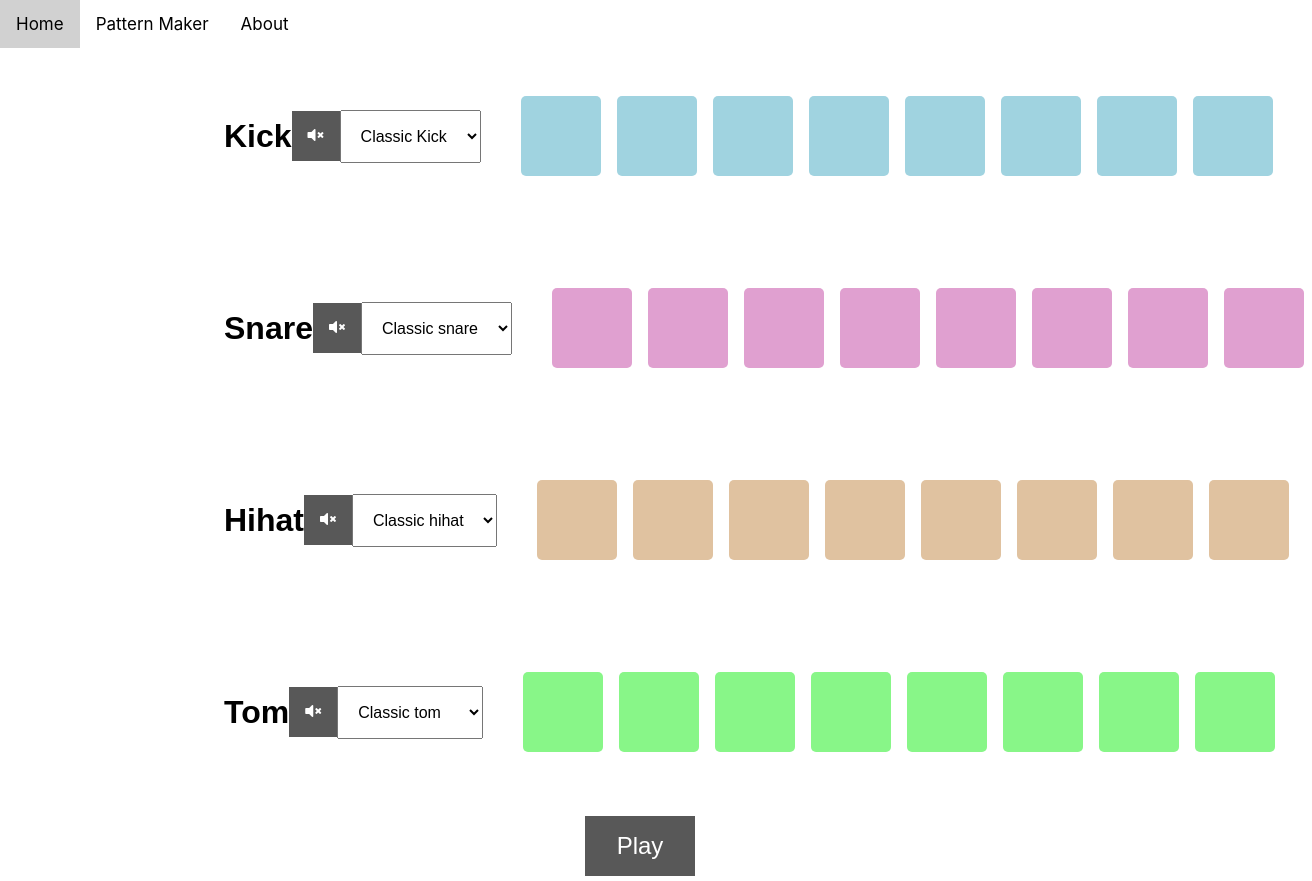
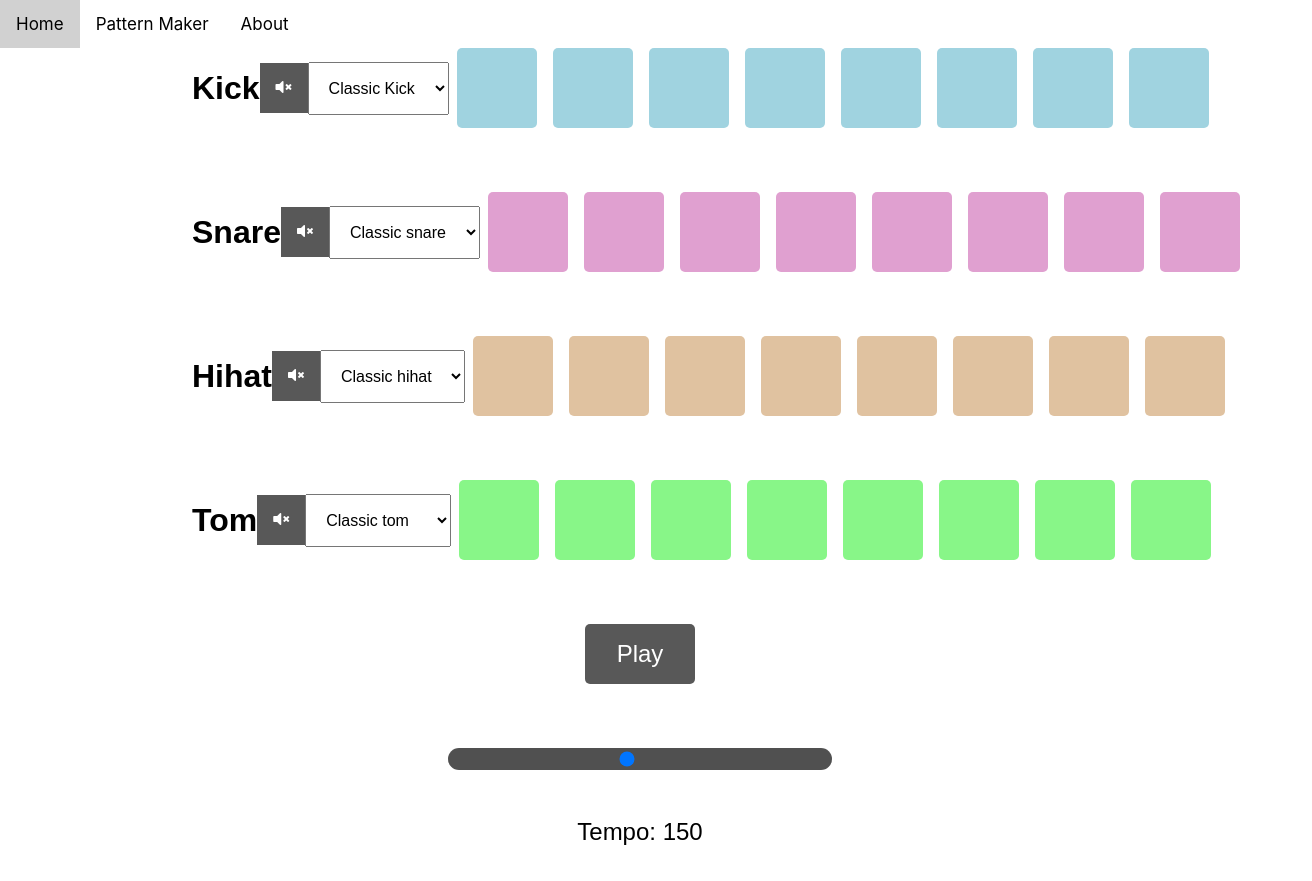
Before and after one commit to PontusBontus/BeatMaker, a plain HTML site: page PatternMaker/PatternMaker.html in a window 1280 px wide. Shown: the top 881 px of the page, 1312 px wide, since content can reach past the window. Drawn offline with Linux system fonts and the light colour scheme.

Commit message:
egewegwe

```diff
--- a/PatternMaker/patternmaker.css
+++ b/PatternMaker/patternmaker.css
@@ -86,7 +86,7 @@ i, svg {
   justify-content: space-between;
   align-items: center;
   width: 70%;
-  margin-top: 5rem;
+  margin-top: 2rem;
 }
 .kick,
 .snare,
@@ -99,7 +99,6 @@ i, svg {
   justify-content: space-between;
   align-items: center;
   flex: 1;
-  margin: 0rem 2rem;
 }
 .controls button {
   padding: 1rem;
@@ -117,6 +116,7 @@ i, svg {
   padding: 1rem 2rem;
   font-size: 1.5rem;
   background: rgb(88, 88, 88);
+  border-radius:5px;
   color: white;
   border: none;
   cursor: pointer;
@@ -127,7 +127,7 @@ select {
   font-size: 1rem;
 }
 .mute.active {
-  background: grey;
+  background: rgb(0, 0, 0);
 }
 
 .tempo {
```
Also changed, not shown: PatternMaker/PatternMaker.html (line endings or trailing spaces).
